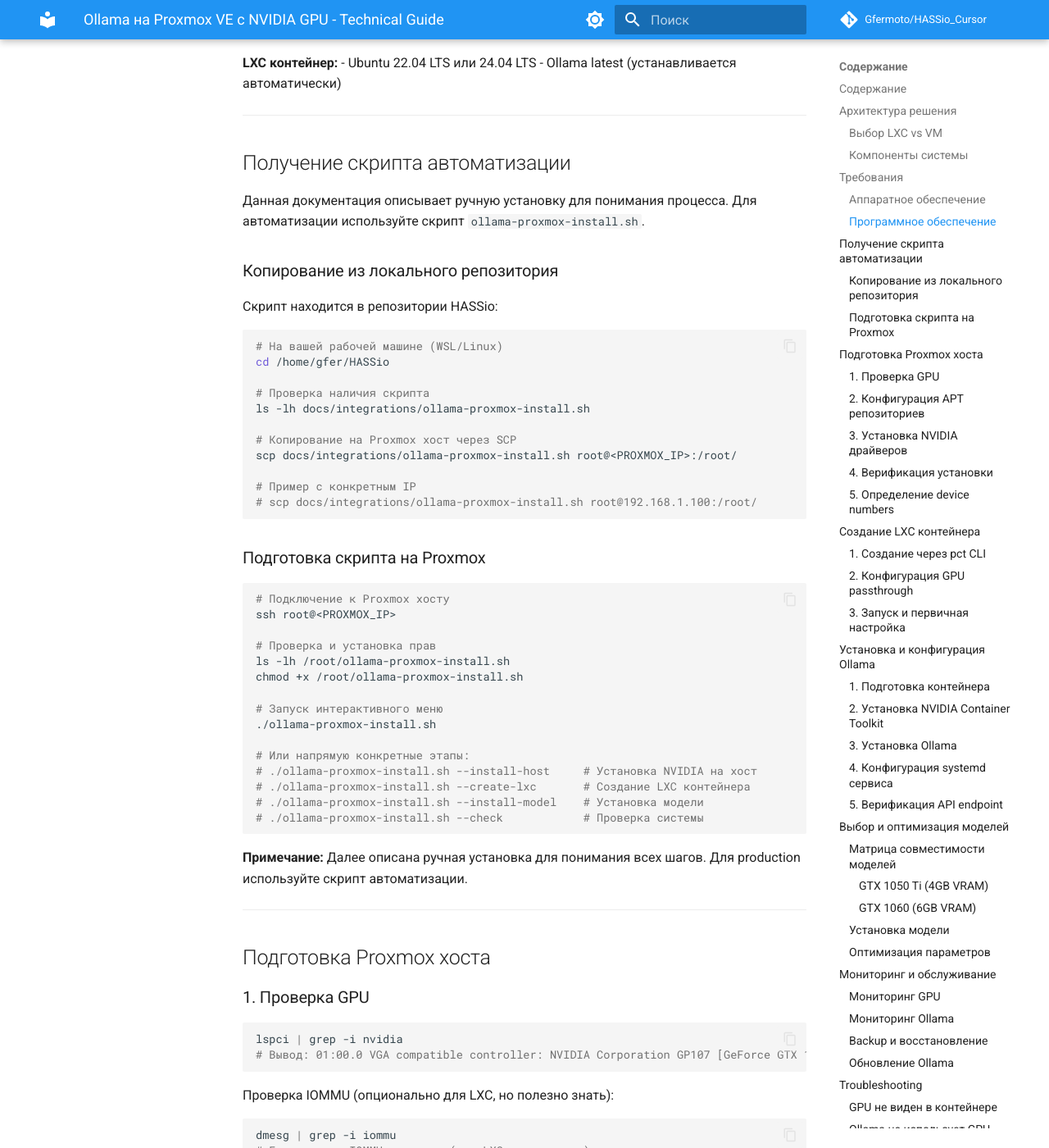
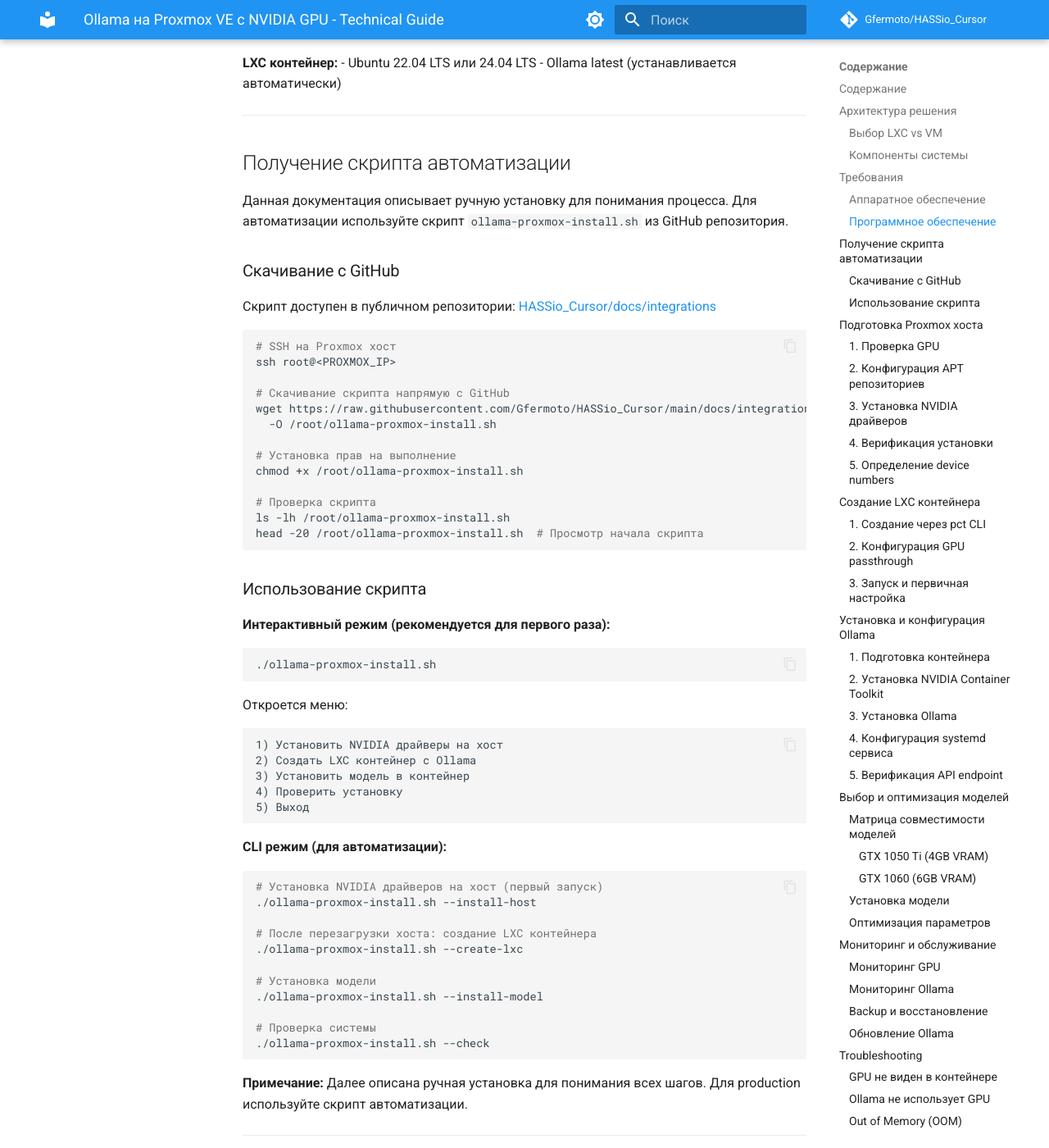
Before and after one commit to Gfermoto/HASSio_Cursor, an MkDocs documentation site: the page built from docs/integrations/OLLAMA-PROXMOX-SETUP.md, in a window 1280 px wide and 1400 px high, scrolled down 1981 px. Shown: the whole window at 82% size. Built offline with MkDocs 1.6.1 and Material for MkDocs 9.7.7, drawn with Linux system fonts in a browser that asks for light colours; comment, search, counter and statistics services are not loaded.

Commit message:
docs: Change script source to GitHub direct download
BREAKING CHANGE: Script download method updated

BEFORE:
- Instructions showed SCP from local repository
- Confusing for external users without repo access

AFTER:
- Direct wget from GitHub raw URL
- Works for anyone following the documentation
- Consistent across all docs

UPDATED FILES:
- OLLAMA-QUICKSTART.md: wget from GitHub as primary method
- OLLAMA-PROXMOX-SETUP.md: Expanded section with interactive/CLI modes
- OLLAMA-SUMMARY.md: Updated quick steps

GITHUB URL:
https://raw.githubusercontent.com/Gfermoto/HASSio_Cursor/main/docs/integrations/ollama-proxmox-install.sh

Repository: https://github.com/Gfermoto/HASSio_Cursor/tree/main/docs/integrations

User feedback: 'вот откуда!!!' (pointing to GitHub repo)

````diff
--- a/docs/integrations/OLLAMA-PROXMOX-SETUP.md
+++ b/docs/integrations/OLLAMA-PROXMOX-SETUP.md
@@ -98,44 +98,59 @@
 
 ## Получение скрипта автоматизации
 
-Данная документация описывает ручную установку для понимания процесса. Для автоматизации используйте скрипт `ollama-proxmox-install.sh`.
+Данная документация описывает ручную установку для понимания процесса. Для автоматизации используйте скрипт `ollama-proxmox-install.sh` из GitHub репозитория.
 
-### Копирование из локального репозитория
+### Скачивание с GitHub
 
-Скрипт находится в репозитории HASSio:
+Скрипт доступен в публичном репозитории: [HASSio_Cursor/docs/integrations](https://github.com/Gfermoto/HASSio_Cursor/tree/main/docs/integrations)
 
 ```bash
-# На вашей рабочей машине (WSL/Linux)
-cd /home/gfer/HASSio
+# SSH на Proxmox хост
+ssh root@<PROXMOX_IP>
 
-# Проверка наличия скрипта
-ls -lh docs/integrations/ollama-proxmox-install.sh
+# Скачивание скрипта напрямую с GitHub
+wget https://raw.githubusercontent.com/Gfermoto/HASSio_Cursor/main/docs/integrations/ollama-proxmox-install.sh \
+  -O /root/ollama-proxmox-install.sh
 
-# Копирование на Proxmox хост через SCP
-scp docs/integrations/ollama-proxmox-install.sh root@<PROXMOX_IP>:/root/
+# Установка прав на выполнение
+chmod +x /root/ollama-proxmox-install.sh
 
-# Пример с конкретным IP
-# scp docs/integrations/ollama-proxmox-install.sh root@192.168.1.100:/root/
+# Проверка скрипта
+ls -lh /root/ollama-proxmox-install.sh
+head -20 /root/ollama-proxmox-install.sh  # Просмотр начала скрипта
 ```
 
-### Подготовка скрипта на Proxmox
+### Использование скрипта
+
+**Интерактивный режим (рекомендуется для первого раза):**
 
 ```bash
-# Подключение к Proxmox хосту
-ssh root@<PROXMOX_IP>
+./ollama-proxmox-install.sh
+```
 
-# Проверка и установка прав
-ls -lh /root/ollama-proxmox-install.sh
-chmod +x /root/ollama-proxmox-install.sh
+Откроется меню:
+```text
+1) Установить NVIDIA драйверы на хост
+2) Создать LXC контейнер с Ollama
+3) Установить модель в контейнер
+4) Проверить установку
+5) Выход
+```
 
-# Запуск интерактивного меню
-./ollama-proxmox-install.sh
+**CLI режим (для автоматизации):**
 
-# Или напрямую конкретные этапы:
-# ./ollama-proxmox-install.sh --install-host     # Установка NVIDIA на хост
-# ./ollama-proxmox-install.sh --create-lxc       # Создание LXC контейнера
-# ./ollama-proxmox-install.sh --install-model    # Установка модели
-# ./ollama-proxmox-install.sh --check            # Проверка системы
+```bash
+# Установка NVIDIA драйверов на хост (первый запуск)
+./ollama-proxmox-install.sh --install-host
+
+# После перезагрузки хоста: создание LXC контейнера
+./ollama-proxmox-install.sh --create-lxc
+
+# Установка модели
+./ollama-proxmox-install.sh --install-model
+
+# Проверка системы
+./ollama-proxmox-install.sh --check
 ```
 
 **Примечание:** Далее описана ручная установка для понимания всех шагов. Для production используйте скрипт автоматизации.
````
Also changed, not shown: docs/integrations/OLLAMA-QUICKSTART.md (+8 -17 lines), docs/integrations/OLLAMA-SUMMARY.md (+7 -7 lines).
